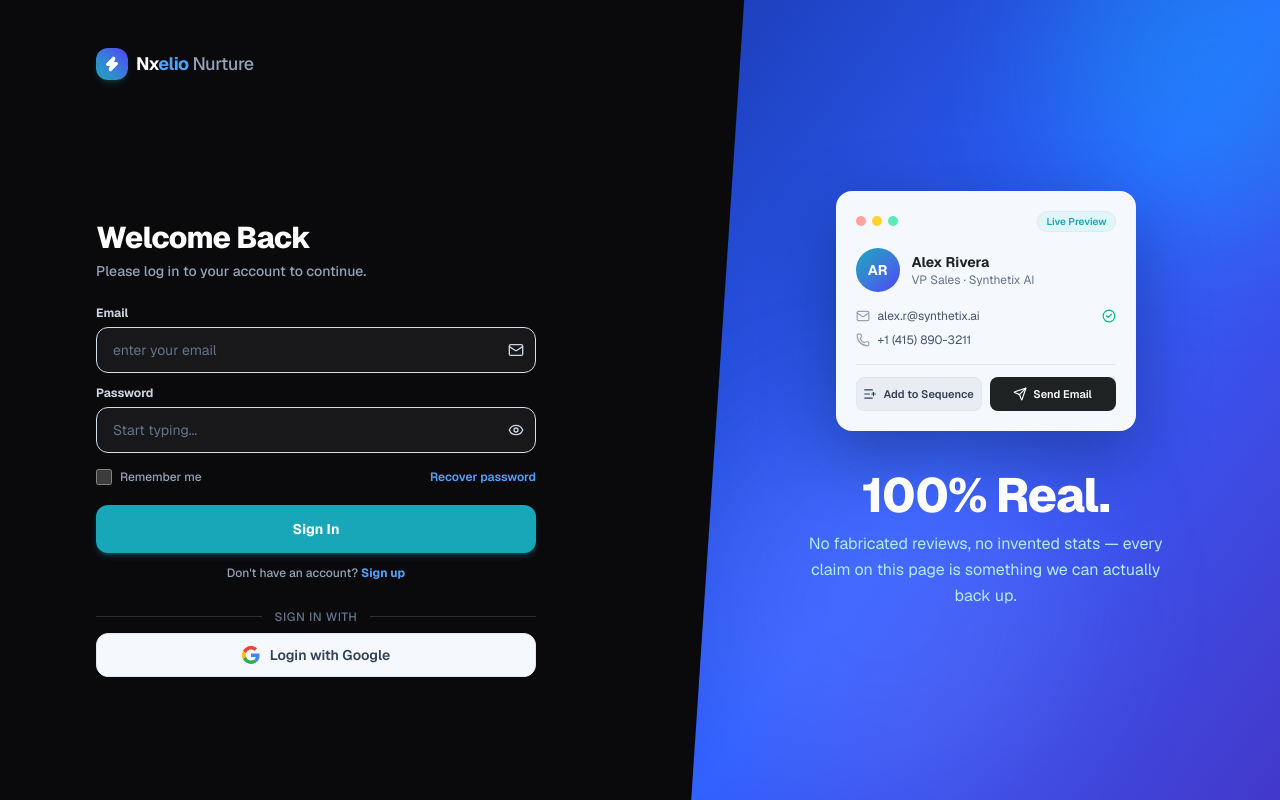
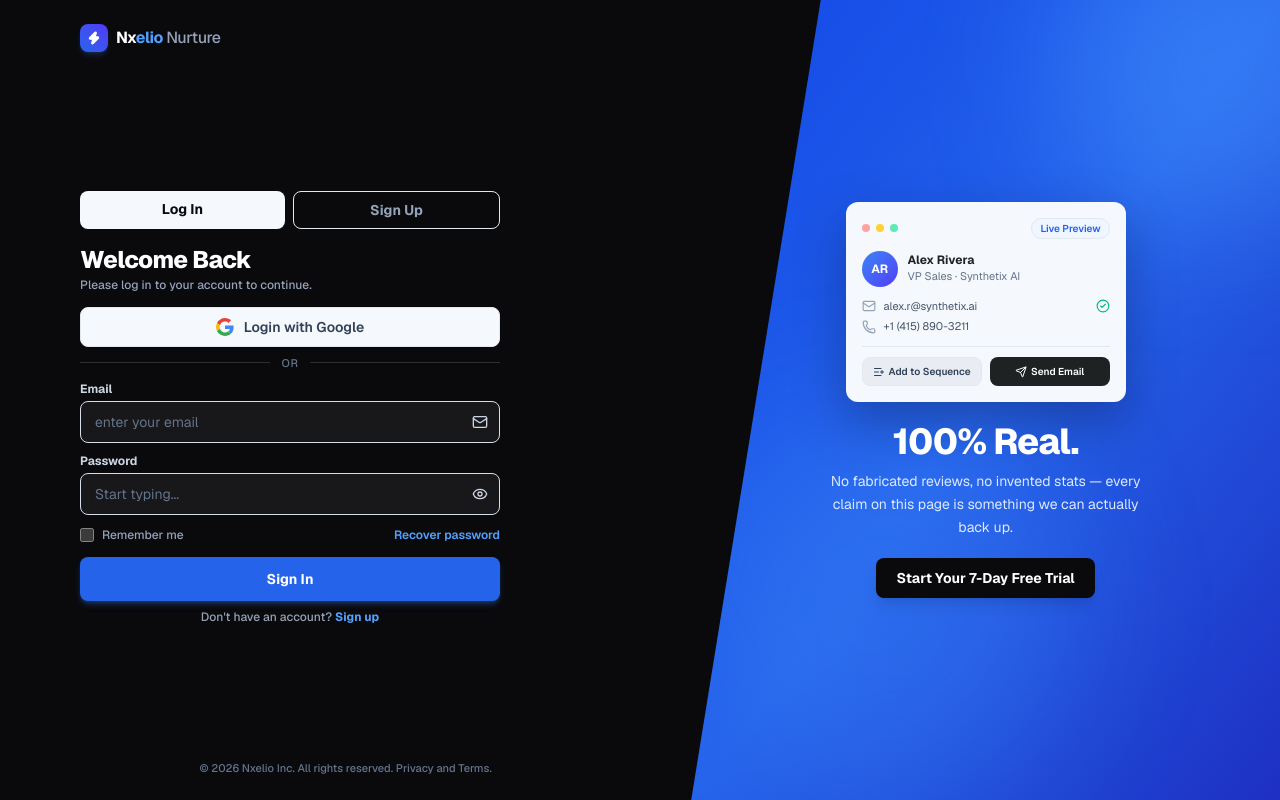
Before and after one commit to nxeliopulse/Nxelio, a Next.js app: page /login in a window 1280 px wide. Built offline with nearby package versions, Linux system fonts and the light colour scheme.

Commit message:
Login page

```diff
--- a/src/app/globals.css
+++ b/src/app/globals.css
@@ -577,6 +577,14 @@ html, body {
   --color-slate-300: #cbd5e1 !important;
   --color-slate-400: #94a3b8 !important;
   --color-slate-500: #64748b !important;
+  /* Restore real blue — the app-wide --color-blue-* tokens above are
+     hijacked to the dashboard's teal accent, which is correct everywhere
+     except this deliberately blue-branded auth shell. */
+  --color-blue-50:  #eff6ff !important;
+  --color-blue-100: #dbeafe !important;
+  --color-blue-500: #3b82f6 !important;
+  --color-blue-600: #2563eb !important;
+  --color-blue-700: #1d4ed8 !important;
   --background: #0a0a0d !important;
   --foreground: #ffffff !important;
   background-color: #0a0a0d !important;
--- a/src/app/login/page.tsx
+++ b/src/app/login/page.tsx
@@ -112,24 +112,27 @@ function LoginForm() {
     <AuthSplitCard
       heading="Welcome Back"
       subheading="Please log in to your account to continue."
+      activeAuthTab="login"
       leftEyebrow="You can easily"
       leftTitle="Speed up your work with our Web App"
     >
-      <form onSubmit={handleSubmit} className="space-y-3">
+      <form onSubmit={handleSubmit} className="space-y-2.5">
         {error && (
-          <div role="alert" className="flex items-start gap-2 rounded-lg p-3 text-sm"
+          <div role="alert" className="flex items-start gap-2 rounded-lg p-2.5 text-xs sm:text-sm"
             style={{ background: "rgba(244,81,30,.08)", border: "1.5px solid rgba(244,81,30,.25)", color: "#c2410c" }}>
             <AlertCircle className="h-4 w-4 mt-0.5 flex-shrink-0" />
             <span>{error}{lockedUntil ? ` (${lockSecondsLeft}s)` : ""}</span>
           </div>
         )}
         {notice && (
-          <div className="flex items-start gap-2 rounded-lg p-3 text-sm"
+          <div className="flex items-start gap-2 rounded-lg p-2.5 text-xs sm:text-sm"
             style={{ background: "rgba(79,95,239,.08)", border: "1.5px solid rgba(79,95,239,.25)", color: "#3D4FEA" }}>
             <Mail className="h-4 w-4 mt-0.5 flex-shrink-0" />
             <span>{notice}</span>
           </div>
         )}
+
+        <OAuthButtons label="or" />
 
         <div>
           <label className={FIELD_LABEL}>Email</label>
@@ -175,7 +178,7 @@ function LoginForm() {
           {fieldErrors.password && <p className="mt-1 text-xs text-red-600">{fieldErrors.password}</p>}
         </div>
 
-        <div className="flex items-center justify-between pt-1">
+        <div className="flex items-center justify-between pt-0.5">
           <RadioToggle checked={rememberMe} onChange={setRememberMe} label="Remember me" />
           <Link
             href={`/forgot-password${form.email.includes("@") ? `?email=${encodeURIComponent(form.email)}` : ""}`}
@@ -185,7 +188,7 @@ function LoginForm() {
           </Link>
         </div>
 
-        <div className="pt-2">
+        <div className="pt-1">
           <AuthButtonRow
             submitLabel={loading ? "Signing in…" : lockedUntil ? `Try again in ${lockSecondsLeft}s` : "Sign In"}
             submitDisabled={loading || !!lockedUntil}
@@ -194,10 +197,6 @@ function LoginForm() {
             switchLoading={signUpLoading}
             onSwitchClick={() => setSignUpLoading(true)}
           />
-        </div>
-
-        <div className="pt-2">
-          <OAuthButtons label="sign in with" />
         </div>
       </form>
     </AuthSplitCard>
--- a/src/app/signup/page.tsx
+++ b/src/app/signup/page.tsx
@@ -68,17 +68,20 @@ export default function SignupPage() {
     <AuthSplitCard
       heading="Get Started Now"
       subheading="Please enter your details to create your account."
+      activeAuthTab="signup"
       leftEyebrow="You can easily"
       leftTitle="Speed up your work with our Web App"
     >
-      <form onSubmit={handleSubmit} className="space-y-3">
+      <form onSubmit={handleSubmit} className="space-y-2.5">
         {error && (
-          <div className="flex items-start gap-2 rounded-lg p-3 text-sm"
+          <div className="flex items-start gap-2 rounded-lg p-2.5 text-xs sm:text-sm"
             style={{ background: "rgba(244,81,30,.08)", border: "1.5px solid rgba(244,81,30,.25)", color: "#c2410c" }}>
             <AlertCircle className="h-4 w-4 mt-0.5 flex-shrink-0" />
             <span>{error}</span>
           </div>
         )}
+
+        <OAuthButtons label="or" />
 
         <div>
           <label className={FIELD_LABEL}>Full name</label>
@@ -132,7 +135,7 @@ export default function SignupPage() {
               {showPass ? <EyeOff className="h-4 w-4" /> : <Eye className="h-4 w-4" />}
             </button>
           </div>
-          <p className="text-[11px] text-slate-400 mt-1">Minimum 8 characters</p>
+          <p className="text-[10px] text-slate-400 mt-0.5">Minimum 8 characters</p>
         </div>
 
         <RadioToggle
@@ -148,7 +151,7 @@ export default function SignupPage() {
           }
         />
 
-        <div className="pt-2">
+        <div className="pt-1">
           <AuthButtonRow
             submitLabel={loading ? "Creating account…" : "Sign Up"}
             submitDisabled={!valid || loading}
@@ -156,10 +159,6 @@ export default function SignupPage() {
             switchLabel="Sign In"
           />
         </div>
-
-        <div className="pt-2">
-          <OAuthButtons label="sign in with" />
-        </div>
       </form>
     </AuthSplitCard>
   );
--- a/src/components/auth/auth-split-card.tsx
+++ b/src/components/auth/auth-split-card.tsx
@@ -9,6 +9,7 @@ import { Zap, ListPlus, Send, Mail, Phone, CheckCircle2 } from "lucide-react";
 export function AuthSplitCard({
   heading,
   subheading,
+  activeAuthTab,
   children,
 }: {
   pageLabel?: string;
@@ -17,33 +18,58 @@ export function AuthSplitCard({
   // and the shell just skips the header block instead of doubling it up.
   heading?: [string, string] | string;
   subheading?: string;
+  // Only Login/Signup pass this — it's what shows the Log In / Sign Up
+  // toggle pills. The password-reset/verification flows don't have a
+  // "sign up instead" equivalent, so they simply omit it.
+  activeAuthTab?: "login" | "signup";
   leftEyebrow?: string;
   leftTitle?: string;
   illustration?: ReactNode;
   children: ReactNode;
 }) {
   return (
-    <div className="force-dark-theme min-h-screen w-full flex flex-col lg:flex-row bg-[#0a0a0d] font-sans overflow-hidden">
+    <div className="force-dark-theme h-screen w-full flex flex-col lg:flex-row bg-[#0a0a0d] font-sans overflow-y-auto lg:overflow-hidden">
 
-      {/* LEFT: form panel — full height, no card wrapper */}
-      <div className="flex-1 flex flex-col px-6 sm:px-10 lg:px-16 xl:px-24 py-8 lg:py-12 relative z-10">
-        <Link href="/" className="inline-flex items-center gap-2 mb-10 lg:mb-16 w-fit">
-          <div className="w-8 h-8 rounded-xl bg-gradient-to-tr from-blue-600 to-indigo-600 flex items-center justify-center shadow-md shadow-blue-500/20">
-            <Zap className="w-4 h-4 text-white fill-white" />
+      {/* LEFT: form panel — full height, compact padding to eliminate scrolling */}
+      <div className="flex-1 flex flex-col justify-between px-6 sm:px-10 lg:px-14 xl:px-20 py-5 lg:py-6 relative z-10">
+        <Link href="/" className="inline-flex items-center gap-2 mb-3 lg:mb-4 w-fit shrink-0">
+          <div className="w-7 h-7 rounded-lg bg-gradient-to-tr from-blue-600 to-indigo-600 flex items-center justify-center shadow-md shadow-blue-500/20">
+            <Zap className="w-3.5 h-3.5 text-white fill-white" />
           </div>
-          <span className="text-lg font-bold tracking-tight text-white">
+          <span className="text-base font-bold tracking-tight text-white">
             Nx<span className="text-blue-400">elio</span> <span className="text-slate-400 font-medium">Nurture</span>
           </span>
         </Link>
 
-        <div className="flex-1 flex flex-col justify-center max-w-[440px] w-full mx-auto lg:mx-0">
+        <div className="flex-1 flex flex-col justify-center max-w-[420px] w-full mx-auto lg:mx-0 my-auto">
+          {activeAuthTab && (
+            <div className="flex gap-2 mb-4 w-full">
+              <Link
+                href="/login"
+                className={`flex-1 text-center py-2 rounded-lg text-xs sm:text-sm font-bold transition-all ${
+                  activeAuthTab === "login" ? "bg-white text-[#0a0a0d]" : "text-slate-400 hover:text-white border border-white/15"
+                }`}
+              >
+                Log In
+              </Link>
+              <Link
+                href="/signup"
+                className={`flex-1 text-center py-2 rounded-lg text-xs sm:text-sm font-bold transition-all ${
+                  activeAuthTab === "signup" ? "bg-white text-[#0a0a0d]" : "text-slate-400 hover:text-white border border-white/15"
+                }`}
+              >
+                Sign Up
+              </Link>
+            </div>
+          )}
+
           {heading && (
-            <div className="mb-6">
-              <h1 className="text-2xl sm:text-3xl font-extrabold text-white tracking-tight leading-tight">
+            <div className="mb-3.5">
+              <h1 className="text-xl sm:text-2xl font-extrabold text-white tracking-tight leading-tight">
                 {Array.isArray(heading) ? heading[0] : heading}
               </h1>
               {subheading && (
-                <p className="text-xs sm:text-sm text-slate-400 font-medium mt-1">
+                <p className="text-xs text-slate-400 font-medium mt-0.5">
                   {subheading}
                 </p>
               )}
@@ -52,73 +78,87 @@ export function AuthSplitCard({
 
           {children}
         </div>
+
+        <p className="text-center text-[11px] text-slate-500 font-medium pt-3 shrink-0">
+          &copy; {new Date().getFullYear()} Nxelio Inc. All rights reserved.{" "}
+          <Link href="/privacy" className="hover:text-slate-300 hover:underline">Privacy</Link>
+          {" "}and{" "}
+          <Link href="/terms" className="hover:text-slate-300 hover:underline">Terms</Link>.
+        </p>
       </div>
 
       {/* RIGHT: diagonally-clipped color panel with product preview */}
       <div
-        className="hidden lg:flex lg:w-[46%] relative bg-gradient-to-br from-[#1c3db7] via-[#2f60ff] to-[#4338ca] items-center justify-center overflow-hidden"
-        style={{ clipPath: "polygon(9% 0%, 100% 0%, 100% 100%, 0% 100%)" }}
+        className="hidden lg:flex lg:w-[46%] h-full relative bg-gradient-to-br from-[#1447e6] via-[#2563eb] to-[#1e2fc4] items-center justify-center overflow-hidden shrink-0"
+        style={{ clipPath: "polygon(22% 0%, 100% 0%, 100% 100%, 0% 100%)" }}
       >
         {/* Radiant ambient glow sources */}
-        <div className="absolute -top-24 -right-24 w-80 h-80 rounded-full bg-cyan-400/25 blur-3xl pointer-events-none" />
-        <div className="absolute bottom-0 left-0 w-96 h-96 rounded-full bg-indigo-400/25 blur-3xl pointer-events-none" />
+        <div className="absolute -top-24 -right-24 w-80 h-80 rounded-full bg-blue-400/35 blur-3xl pointer-events-none" />
+        <div className="absolute bottom-0 left-0 w-96 h-96 rounded-full bg-blue-500/35 blur-3xl pointer-events-none" />
 
-        <div className="relative z-10 flex flex-col items-center px-10">
+        <div className="relative z-10 flex flex-col items-center px-8 py-6 my-auto">
 
-          {/* Floating product preview card — a UI mockup, not a customer review */}
-          <div className="w-[300px] bg-white rounded-2xl shadow-[0_25px_70px_rgba(10,20,60,0.4)] p-5 mb-10">
-            <div className="flex items-center justify-between mb-4">
+          {/* Floating product preview card */}
+          <div className="w-[280px] bg-white rounded-xl shadow-[0_20px_50px_rgba(10,20,60,0.35)] p-4 mb-5">
+            <div className="flex items-center justify-between mb-3">
               <div className="flex items-center gap-1.5">
-                <span className="w-2.5 h-2.5 rounded-full bg-red-300" />
-                <span className="w-2.5 h-2.5 rounded-full bg-amber-300" />
-                <span className="w-2.5 h-2.5 rounded-full bg-emerald-300" />
+                <span className="w-2 h-2 rounded-full bg-red-300" />
+                <span className="w-2 h-2 rounded-full bg-amber-300" />
+                <span className="w-2 h-2 rounded-full bg-emerald-300" />
               </div>
               <span className="text-[10px] font-semibold text-blue-600 bg-blue-50 px-2 py-0.5 rounded-full border border-blue-100">
                 Live Preview
               </span>
             </div>
 
-            <div className="flex items-center gap-3 mb-4">
-              <div className="w-11 h-11 rounded-full bg-gradient-to-br from-blue-500 to-indigo-600 flex items-center justify-center text-white text-sm font-bold shrink-0">
+            <div className="flex items-center gap-2.5 mb-3">
+              <div className="w-9 h-9 rounded-full bg-gradient-to-br from-blue-500 to-indigo-600 flex items-center justify-center text-white text-xs font-bold shrink-0">
                 AR
               </div>
               <div className="min-w-0">
-                <div className="text-sm font-bold text-[#1f2223] truncate">Alex Rivera</div>
-                <div className="text-xs text-slate-500 truncate">VP Sales · Synthetix AI</div>
+                <div className="text-xs font-bold text-[#1f2223] truncate">Alex Rivera</div>
+                <div className="text-[11px] text-slate-500 truncate">VP Sales · Synthetix AI</div>
               </div>
             </div>
 
-            <div className="space-y-2 mb-4">
+            <div className="space-y-1.5 mb-3">
               <div className="flex items-center gap-2 text-xs text-slate-600">
                 <Mail className="w-3.5 h-3.5 text-slate-400 shrink-0" />
-                <span className="truncate">alex.r@synthetix.ai</span>
+                <span className="truncate text-[11px]">alex.r@synthetix.ai</span>
                 <CheckCircle2 className="w-3.5 h-3.5 text-emerald-500 shrink-0 ml-auto" />
               </div>
               <div className="flex items-center gap-2 text-xs text-slate-600">
                 <Phone className="w-3.5 h-3.5 text-slate-400 shrink-0" />
-                <span>+1 (415) 890-3211</span>
+                <span className="text-[11px]">+1 (415) 890-3211</span>
               </div>
             </div>
 
-            <div className="grid grid-cols-2 gap-2 pt-3 border-t border-slate-100">
-              <button className="flex items-center justify-center gap-1.5 text-[11px] font-semibold text-slate-700 bg-slate-50 hover:bg-slate-100 border border-slate-200 rounded-lg py-2 transition-colors">
-                <ListPlus className="w-3.5 h-3.5" /> Add to Sequence
+            <div className="grid grid-cols-2 gap-2 pt-2.5 border-t border-slate-100">
+              <button className="flex items-center justify-center gap-1 text-[10px] font-semibold text-slate-700 bg-slate-50 hover:bg-slate-100 border border-slate-200 rounded-lg py-1.5 transition-colors">
+                <ListPlus className="w-3 h-3" /> Add to Sequence
               </button>
-              <button className="flex items-center justify-center gap-1.5 text-[11px] font-semibold text-white bg-[#1f2223] hover:bg-black rounded-lg py-2 transition-colors">
-                <Send className="w-3.5 h-3.5" /> Send Email
+              <button className="flex items-center justify-center gap-1 text-[10px] font-semibold text-white bg-[#1f2223] hover:bg-black rounded-lg py-1.5 transition-colors">
+                <Send className="w-3 h-3" /> Send Email
               </button>
             </div>
           </div>
 
-          {/* Honest stat callout — no fabricated numbers */}
+          {/* Stat callout */}
           <div className="text-center">
-            <div className="text-4xl sm:text-5xl font-extrabold text-white tracking-tight">
+            <div className="text-3xl sm:text-4xl font-extrabold text-white tracking-tight">
               100% Real.
             </div>
-            <p className="text-sm sm:text-base text-blue-100 mt-3 max-w-sm leading-relaxed">
+            <p className="text-xs sm:text-sm text-blue-100 mt-2 max-w-xs leading-relaxed">
               No fabricated reviews, no invented stats — every claim on this page is something we can actually back up.
             </p>
           </div>
+
+          <Link
+            href="/signup"
+            className="mt-5 inline-flex items-center justify-center px-5 py-2.5 rounded-lg bg-[#0a0a0d] hover:bg-black text-white text-xs sm:text-sm font-bold shadow-lg transition-all hover:scale-[1.02]"
+          >
+            Start Your 7-Day Free Trial
+          </Link>
 
         </div>
       </div>
@@ -127,9 +167,9 @@ export function AuthSplitCard({
   );
 }
 
-export const FIELD_LABEL = "block text-xs font-bold text-slate-300 mb-1.5 tracking-normal";
+export const FIELD_LABEL = "block text-xs font-bold text-slate-300 mb-1 tracking-normal";
 
-export const UNDERLINE_INPUT = "w-full px-4 py-3 rounded-xl text-sm text-white placeholder:text-slate-500 outline-none transition-all border border-white/15 focus:border-blue-400 focus:ring-4 focus:ring-blue-400/15 bg-white/[0.06] backdrop-blur-sm";
+export const UNDERLINE_INPUT = "w-full px-3.5 py-2.5 rounded-lg text-xs sm:text-sm text-white placeholder:text-slate-500 outline-none transition-all border border-white/15 focus:border-blue-400 focus:ring-4 focus:ring-blue-400/15 bg-white/[0.06] backdrop-blur-sm";
 export const UNDERLINE_INPUT_STYLE: CSSProperties = {};
 
 export function authInputFocus(e: FocusEvent<HTMLInputElement>) {}
@@ -143,7 +183,7 @@ export function RadioToggle({ checked, onChange, label }: { checked: boolean; on
         type="checkbox"
         checked={checked}
         onChange={(e) => onChange(e.target.checked)}
-        className="h-4 w-4 rounded border-white/25 bg-white/10 text-blue-500 focus:ring-blue-400 cursor-pointer"
+        className="h-3.5 w-3.5 rounded border-white/25 bg-white/10 text-blue-500 focus:ring-blue-400 cursor-pointer"
       />
       <span className="text-xs text-slate-400 font-medium">{label}</span>
     </label>
@@ -168,11 +208,11 @@ export function AuthButtonRow({
 }) {
   const isLoginPage = switchHref === "/signup";
   return (
-    <div className="space-y-3">
+    <div className="space-y-2">
       <button
         type="submit"
         disabled={submitDisabled}
-        className="w-full py-3.5 px-6 rounded-xl text-sm font-bold text-white bg-blue-600 hover:bg-blue-500 active:scale-[0.99] transition-all shadow-md shadow-blue-500/30 disabled:opacity-40 disabled:cursor-not-allowed cursor-pointer"
+        className="w-full py-2.5 sm:py-3 px-5 rounded-lg text-xs sm:text-sm font-bold text-white bg-blue-600 hover:bg-blue-500 active:scale-[0.99] transition-all shadow-md shadow-blue-500/30 disabled:opacity-40 disabled:cursor-not-allowed cursor-pointer"
       >
         {submitLabel}
       </button>
--- a/src/components/auth/oauth-buttons.tsx
+++ b/src/components/auth/oauth-buttons.tsx
@@ -43,19 +43,12 @@ export function OAuthButtons({ label = "or" }: OAuthButtonsProps) {
   }
 
   return (
-    <div className="space-y-3">
-      {/* Divider */}
-      <div className="flex items-center gap-3 my-2">
-        <div className="flex-1 h-px bg-white/15" />
-        <span className="text-xs font-medium text-slate-500 uppercase tracking-wider">{label}</span>
-        <div className="flex-1 h-px bg-white/15" />
-      </div>
-
+    <div className="space-y-2">
       <button
         type="button"
         disabled={!!loadingProvider}
         onClick={() => signInWith("google")}
-        className="w-full flex items-center justify-center gap-2.5 h-11 rounded-xl text-sm font-semibold text-slate-700 transition-all bg-white border border-slate-200 hover:bg-slate-50 hover:border-slate-300 shadow-xs disabled:opacity-50 cursor-pointer"
+        className="w-full flex items-center justify-center gap-2.5 h-10 rounded-lg text-xs sm:text-sm font-semibold text-slate-700 transition-all bg-white border border-slate-200 hover:bg-slate-50 hover:border-slate-300 shadow-xs disabled:opacity-50 cursor-pointer"
       >
         {loadingProvider === "google"
           ? <span className="h-4 w-4 rounded-full border-2 border-slate-300 border-t-slate-600 animate-spin" />
@@ -64,10 +57,17 @@ export function OAuthButtons({ label = "or" }: OAuthButtonsProps) {
       </button>
 
       {error && (
-        <p className="text-center text-xs rounded-xl px-3 py-2 bg-red-50 text-red-600 border border-red-200">
+        <p className="text-center text-xs rounded-lg px-3 py-1.5 bg-red-50 text-red-600 border border-red-200">
           {error}
         </p>
       )}
+
+      {/* Divider */}
+      <div className="flex items-center gap-3 my-1.5">
+        <div className="flex-1 h-px bg-white/15" />
+        <span className="text-[11px] font-medium text-slate-500 uppercase tracking-wider">{label}</span>
+        <div className="flex-1 h-px bg-white/15" />
+      </div>
     </div>
   );
 }
```
